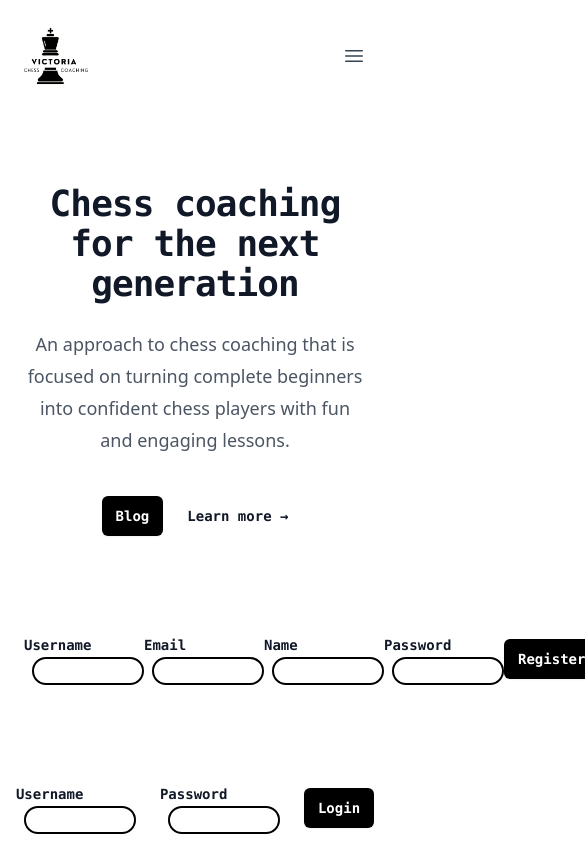
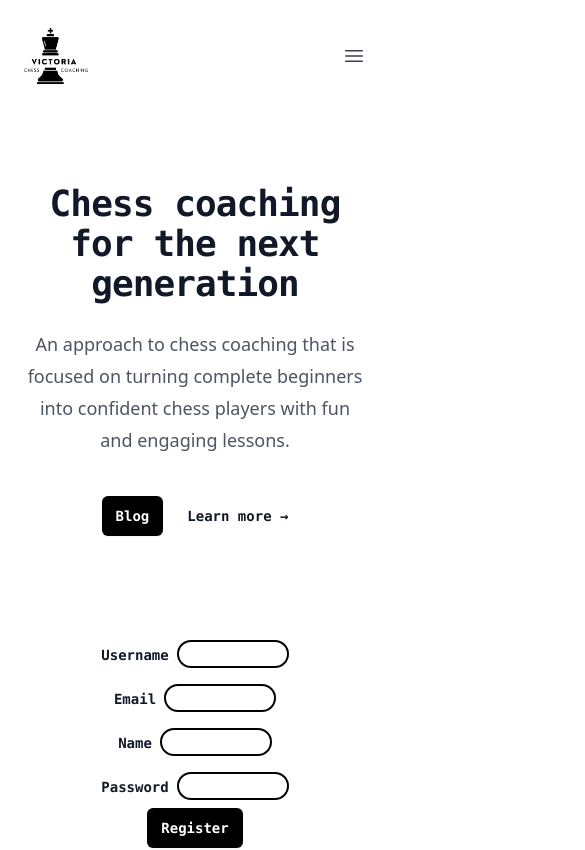
Before and after one commit to MilosRist/victoria-chess-coaching-app, a React (Vite) app: page / in a window 390 px wide. Shown: the top 850 px of the page, 585 px wide, since content can reach past the window. Built offline with nearby package versions, Linux system fonts and the light colour scheme.

Commit message:
hero page responsiveness fixes

```diff
--- a/src/components/Register.jsx
+++ b/src/components/Register.jsx
@@ -39,8 +39,8 @@
 
   return (
     <div>
-      <form onSubmit={handleRegister} className="mt-24 flex items-center gap-y-6">
-        <div>
+      <form onSubmit={handleRegister} className="mt-24 sm:flex sm:items-center sm:gap-y-6 block text-center">
+        <div className='p-2'>
           <span className="text-sm font-semibold leading-6 text-gray-900 font-mono">Username</span>
           <input
             className="border-2 rounded-full border-black w-28 ml-2"
@@ -51,7 +51,7 @@
             required
           />
         </div>
-        <div>
+        <div className='p-2'>
           <span className="text-sm font-semibold leading-6 text-gray-900 font-mono">Email</span>
           <input
             className="border-2 rounded-full border-black w-28 ml-2"
@@ -62,7 +62,7 @@
             required
           />
         </div>
-        <div>
+        <div className='p-2'>
           <span className="text-sm font-semibold leading-6 text-gray-900 font-mono">Name</span>
           <input
             className="border-2 rounded-full border-black w-28 ml-2"
@@ -73,7 +73,7 @@
             required
           />
         </div>
-        <div>
+        <div className='p-2'>
           <span className="text-sm font-semibold leading-6 text-gray-900 font-mono">Password</span>
           <input
             className="border-2 rounded-full border-black w-28 ml-2"
@@ -93,6 +93,7 @@
         {errorMessage && <div className="text-red-600">{errorMessage}</div>}
         {successMessage && <div className="text-green-600">{successMessage}</div>}
       </form>
+      <p className='text-xs font-semibold leading-6 text-gray-400 font-mono mt-4'>- Password must be at least 6 characters long</p>
     </div>
   );
 };
```
Also changed, not shown: 4 other files (tests, documents, lock files or other folders).
